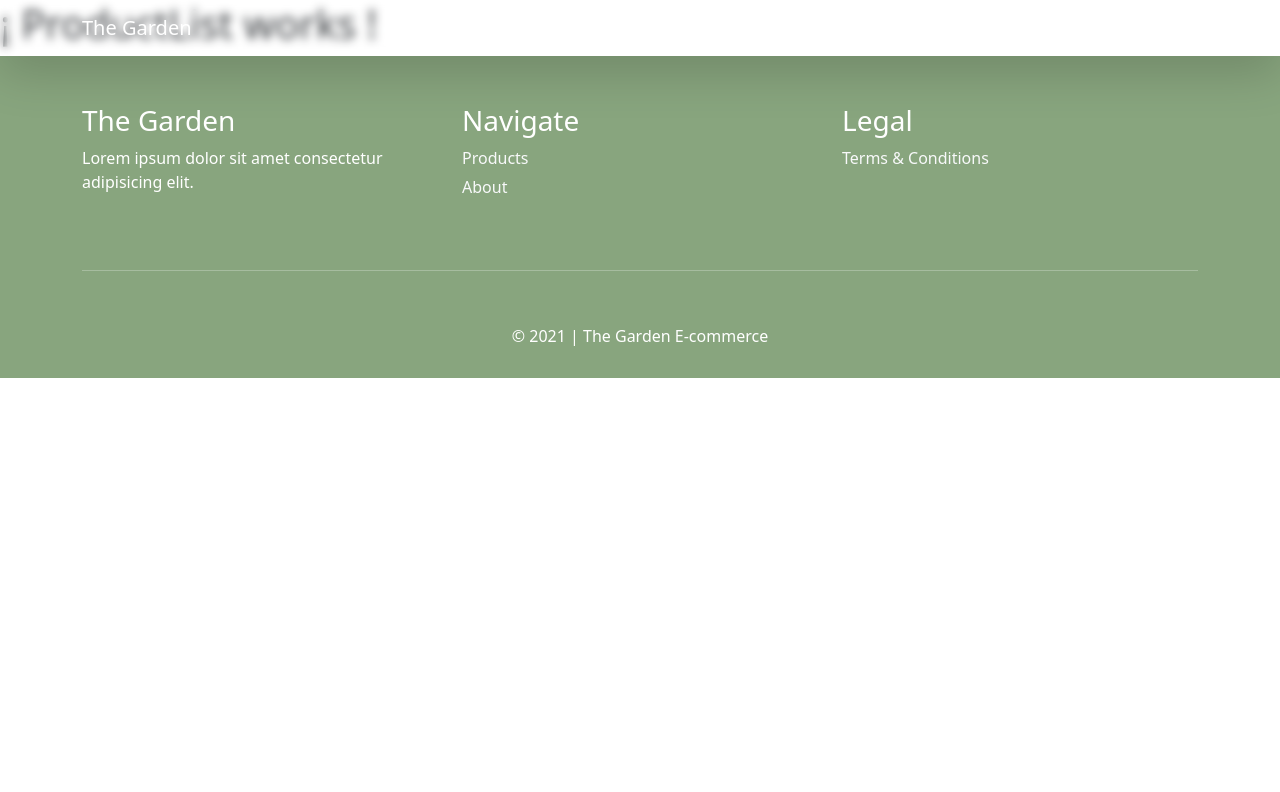
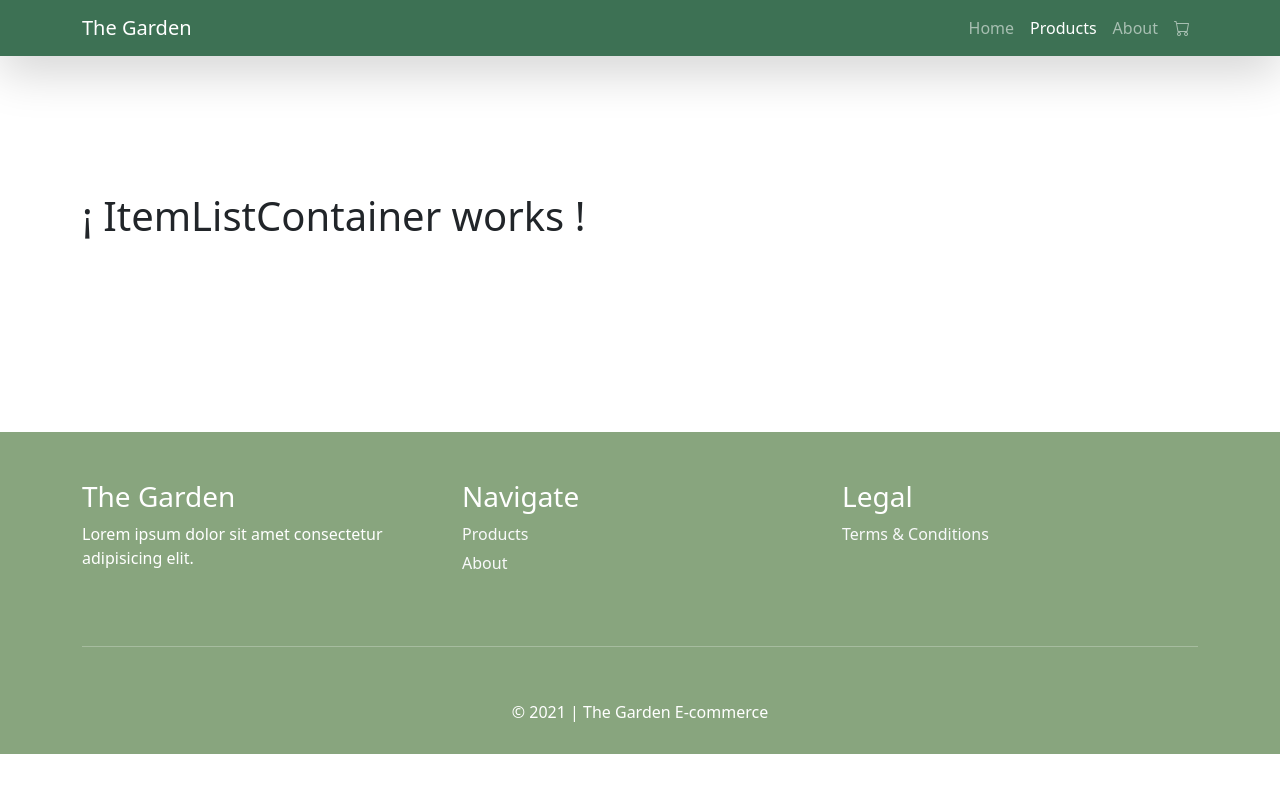
Before and after one commit to Franco-Morales/the-garden-ecommerce, a React (Create React App) app: page /products in a window 1280 px wide. Shown: the top 792 px of the page. Built offline with nearby package versions, Linux system fonts and the light colour scheme.

Commit message:
CartWidget & ItemListContainer

```diff
--- a/public/index.html
+++ b/public/index.html
@@ -27,6 +27,8 @@
 
     <!-- Animation.css -->
     <link rel="stylesheet" href="https://cdnjs.cloudflare.com/ajax/libs/animate.css/4.1.1/animate.min.css" />
+    <!-- Bootstrap Icons -->
+    <link rel="stylesheet" href="https://cdn.jsdelivr.net/npm/bootstrap-icons@1.7.2/font/bootstrap-icons.css">
 
     <title>The Garden | E-Commerce</title>
   </head>
--- a/src/App.js
+++ b/src/App.js
@@ -6,7 +6,7 @@ import Navbar from './components/Navbar';
 import Footer from './components/Footer';
 
 import Home from './pages/Home';
-import ProductList from "./pages/ProductList";
+import ItemListContainer from "./pages/ItemListContainer";
 import ProductDetail from "./pages/ProductDetail";
 import About from "./pages/About";
 import Policy from './pages/Policy';
@@ -20,7 +20,7 @@ function App() {
       <Navbar />
       <Routes>
         <Route path="/" element={ <Home /> } />
-        <Route path="/products" element={ <ProductList /> } />
+        <Route path="/products" element={ <ItemListContainer /> } />
         <Route path="/product/:uid" element={ <ProductDetail /> } />
         <Route path="/about" element={ <About /> } />
         <Route path="/policy" element={ <Policy /> } />
--- /dev/null
+++ b/src/components/CartWidget.jsx
@@ -0,0 +1,14 @@
+import React from 'react'
+import { NavLink } from 'react-router-dom'
+
+
+const CartWidget = () => {
+    return (
+        <NavLink className={'nav-link'} to={"/"}>
+            <i class="bi bi-cart"></i>
+        </NavLink>
+    )
+}
+
+
+export default CartWidget
--- a/src/components/Navbar.jsx
+++ b/src/components/Navbar.jsx
@@ -1,5 +1,7 @@
 import React, { useState, useEffect } from 'react';
 import { NavLink, useLocation } from "react-router-dom";
+
+import CartWidget from './CartWidget';
 
 
 function Navbar() {
@@ -15,7 +17,7 @@ function Navbar() {
 
     useEffect(() => {
         // solid navbar on this "pages"
-        let solidOnPages = ["product","about","policy"];
+        let solidOnPages = ["product","about","policy","products"];
         let condition = !solidOnPages.includes(location.pathname.split("/")[1]);
 
         setNavBar(condition);
@@ -39,6 +41,7 @@ function Navbar() {
                         <NavLink to="/" className='nav-link'>Home</NavLink>
                         <NavLink to="/products" className='nav-link'>Products</NavLink>
                         <NavLink to="/about" className='nav-link'>About</NavLink>
+                        <CartWidget />
                     </div>
                 </div>
             </div>
--- /dev/null
+++ b/src/pages/ItemListContainer.jsx
@@ -0,0 +1,15 @@
+import React from 'react';
+
+
+function ProductList() {
+    let style = { margin: "15% auto"}
+
+    return (
+        <div style={style} className='container'>
+            <h1>¡ ItemListContainer works !</h1>
+        </div>
+    );
+}
+
+
+export default ProductList;
--- a/src/pages/ProductList.jsx
+++ /dev/null
@@ -1,13 +0,0 @@
-import React from 'react';
-
-
-function ProductList() {
-    return (
-        <>
-            <h1>¡ ProductList works !</h1>
-        </>
-    );
-}
-
-
-export default ProductList;
```
